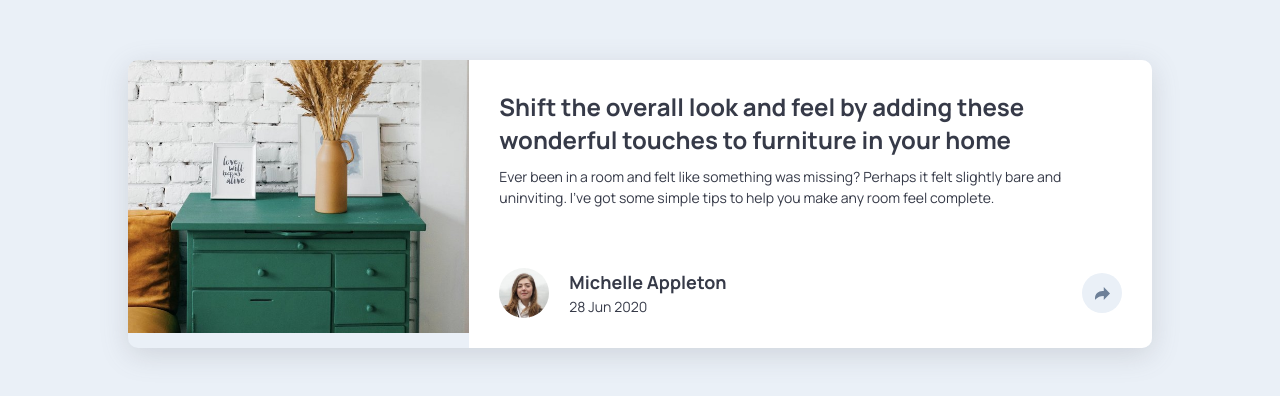
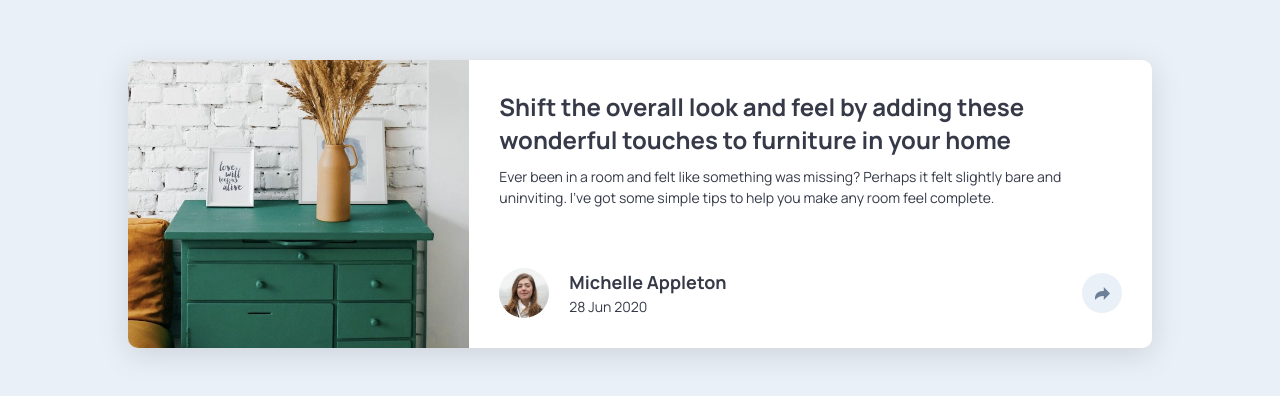
Before and after one commit to sparklaunch/Article-Preview-Component, a Next.js app: page / in a window 1280 px wide. Shown: the part 196-592 px from the top of the page. Built offline with nearby package versions, Linux system fonts and the light colour scheme.

Commit message:
그리드 레이아웃 수정: .drawers 클래스의 높이를 100%로 설정하고 object-fit 속성 추가

```diff
--- a/src/app/Home.module.css
+++ b/src/app/Home.module.css
@@ -9,7 +9,8 @@
 
 .drawers {
 	width: 100%;
-	height: auto;
+	height: 100%;
+	object-fit: cover;
 }
 
 .body {
```
